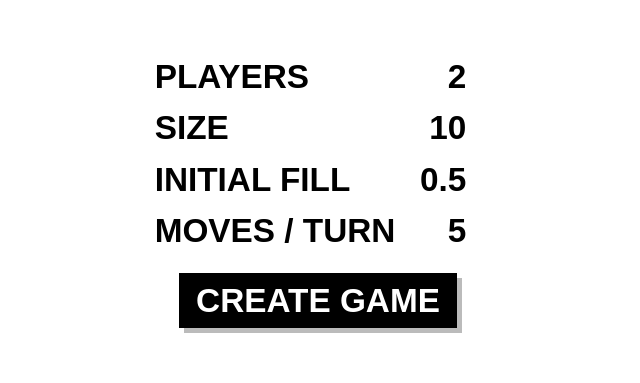
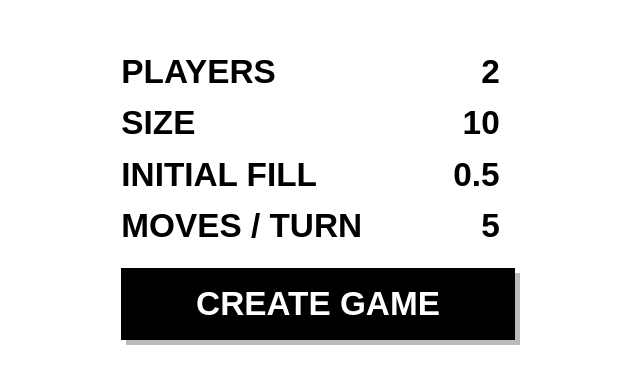
Before and after one commit to BrennanColberg/conway, a Next.js app: page / in a window 1280 px wide. Shown: the part 207-590 px from the top of the page, without its empty margins (322-962 px from the left). Built offline with nearby package versions, Linux system fonts and the light colour scheme.

Commit message:
index button fix

```diff
--- a/pages/index.tsx
+++ b/pages/index.tsx
@@ -1,6 +1,6 @@
 import axios from "axios"
 import { useRouter } from "next/router"
-import { useState } from "react"
+import { CSSProperties, useState } from "react"
 
 export default function IndexPage(): JSX.Element {
 	const router = useRouter()
@@ -8,11 +8,13 @@ export default function IndexPage(): JSX.Element {
 	const [fill, setFill] = useState<number>(0.5)
 	const [size, setSize] = useState<number>(10)
 	const [movesPerTurn, setMovesPerTurn] = useState<number>(5)
+	const [submitted, setSubmitted] = useState<boolean>(false)
 
 	return (
 		<form
 			onSubmit={async (e) => {
 				e.preventDefault()
+				setSubmitted(true)
 				const response = await axios.post("/api/game", { playerCount, fill, size, movesPerTurn })
 				console.log({ response })
 				const gameId = response.data.game.id
@@ -74,7 +76,9 @@ export default function IndexPage(): JSX.Element {
 				/>
 			</div>
 
-			<button>Create Game</button>
+			<button style={{ "--color": "black" } as CSSProperties} disabled={submitted}>
+				{!submitted ? "Create Game" : "Creating Game..."}
+			</button>
 		</form>
 	)
 }
--- a/styles/index.scss
+++ b/styles/index.scss
@@ -111,11 +111,12 @@ main {
 button {
 	cursor: pointer;
 	width: 100%;
-	height: 8%;
+	padding: 0.5em;
 	background-color: var(--color);
 	color: white;
 	font-size: inherit;
 	font-weight: bold;
+	text-align: center;
 	text-transform: uppercase;
 	border: none;
 	box-shadow: 5px 5px #bbb;
@@ -135,7 +136,7 @@ button {
 	}
 
 	&:disabled {
-		cursor: default;
+		cursor: not-allowed;
 		top: 5px;
 		left: 5px;
 		box-shadow: none;
@@ -143,25 +144,22 @@ button {
 	}
 }
 
-main.submitted {
-	.board > div,
-	button {
-		cursor: not-allowed;
-	}
+main.submitted .board > div {
+	cursor: not-allowed;
 }
 
 form {
 	display: flex;
 	flex-flow: column nowrap;
 	align-items: center;
-	width: 10em;
+	width: 12em;
 	padding: 0.1em;
 	font-size: 25pt;
 	font-weight: bold;
 	text-transform: uppercase;
-	text-align: center;
+	// text-align: center;
 
-	> * {
+	> div {
 		width: 100%;
 		display: flex;
 		flex-flow: row nowrap;
@@ -181,8 +179,6 @@ form {
 
 	button {
 		background: black;
-		width: auto;
-		padding: 0.25em 0.5em;
 		margin-top: 0.5em;
 	}
 }
```
